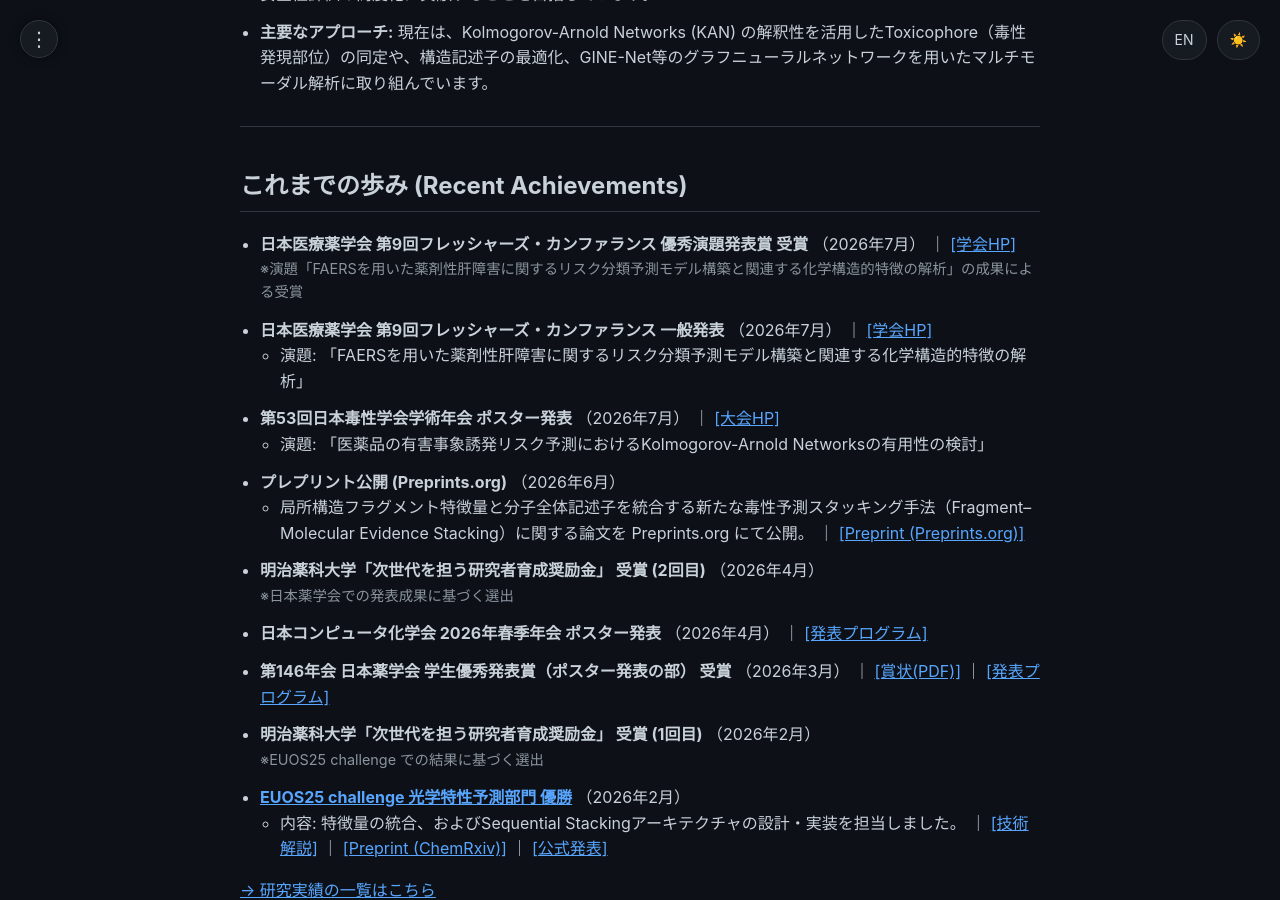
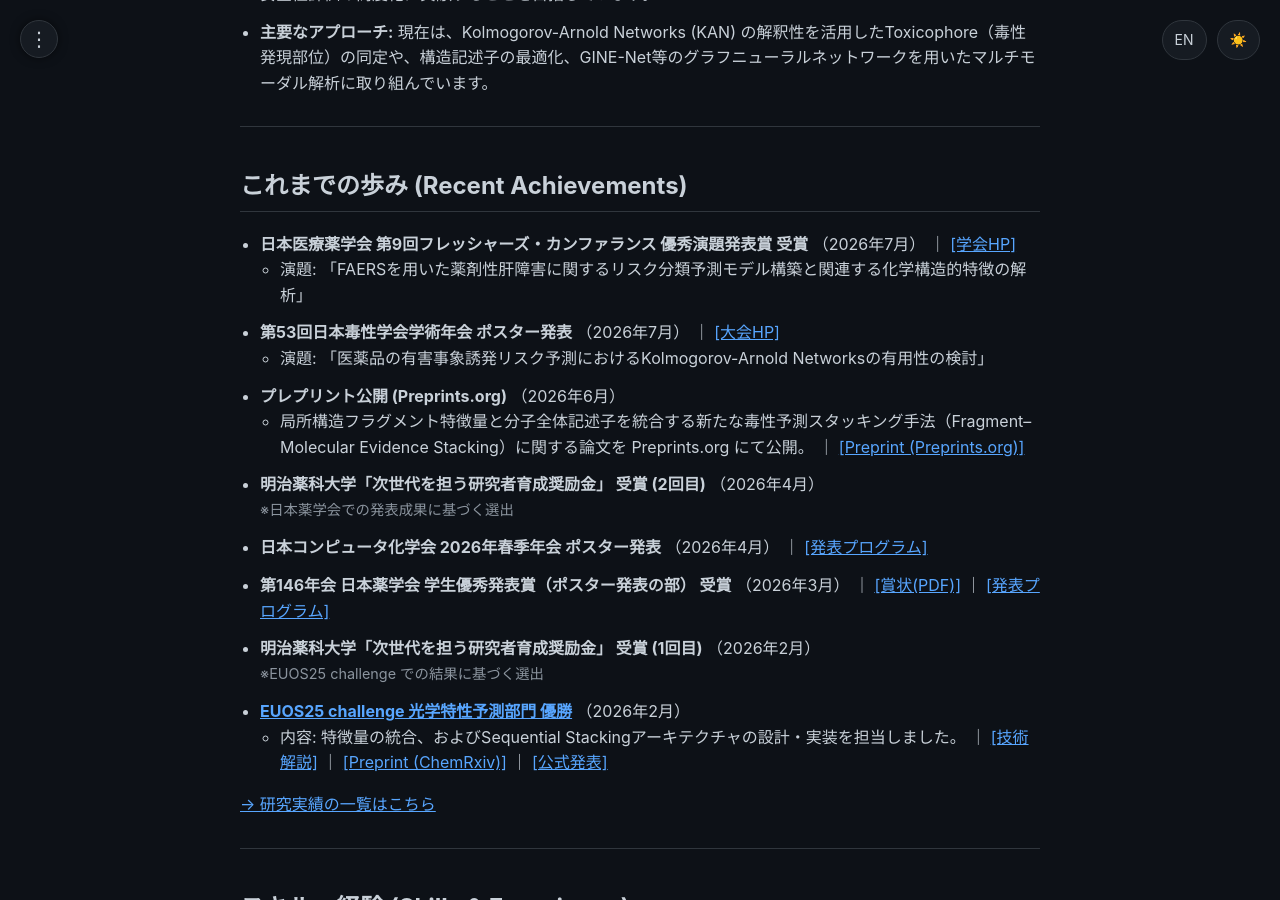
Before and after one commit to 377H-Miru/377H-Miru.github.io, a Jekyll site: the page built from index.md, in a window 1280 px wide and 900 px high, scrolled down 528 px. Built offline with Jekyll 4.4.1, drawn with Linux system fonts in a browser that asks for light colours.

Commit message:
Group JSPHCS presentation and award entries on homepage timeline

```diff
--- a/index.md
+++ b/index.md
@@ -29,10 +29,6 @@ permalink: /
 <ul>
     <li>
         <b>日本医療薬学会 第9回フレッシャーズ・カンファランス 優秀演題発表賞 受賞</b> （2026年7月） ｜ <a href="https://www.jsphcs.jp/" target="_blank">[学会HP]</a>
-        <p style="font-size: 0.9em; color: #8b949e; margin-top: 0;">※演題「FAERSを用いた薬剤性肝障害に関するリスク分類予測モデル構築と関連する化学構造的特徴の解析」の成果による受賞</p>
-    </li>
-    <li>
-        <b>日本医療薬学会 第9回フレッシャーズ・カンファランス 一般発表</b> （2026年7月） ｜ <a href="https://www.jsphcs.jp/" target="_blank">[学会HP]</a>
         <ul>
             <li>演題: 「FAERSを用いた薬剤性肝障害に関するリスク分類予測モデル構築と関連する化学構造的特徴の解析」</li>
         </ul>
```
Also changed, not shown: en/index.md (+0 -4 lines).
